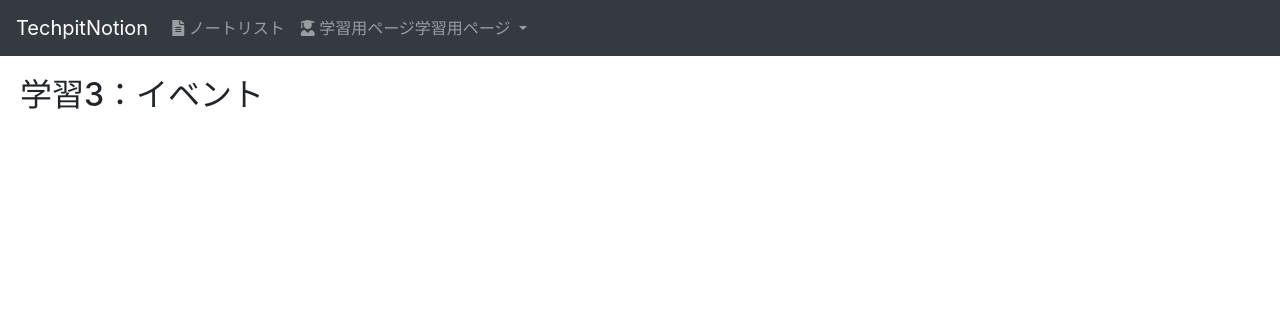
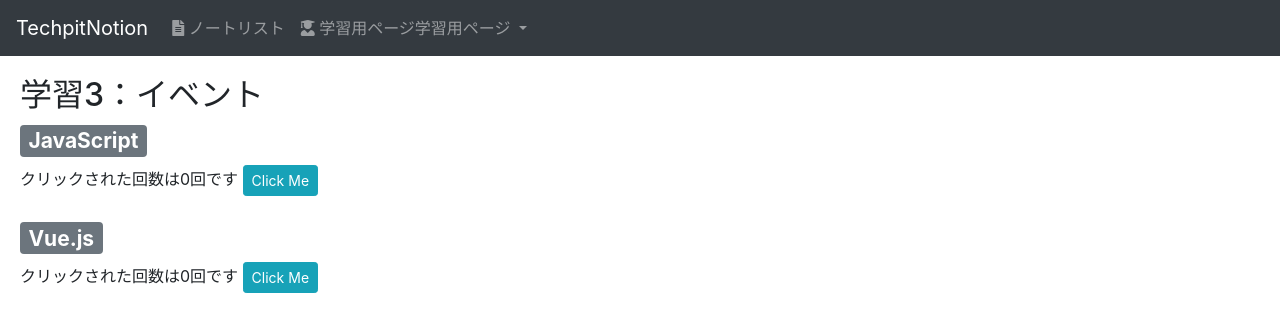
Before and after one commit to taka01150810/nortion_vue, a Vue app in the folder app/: page /study/event in a window 1280 px wide. Shown: the top 332 px of the page. Built offline with nearby package versions, Linux system fonts and the light colour scheme.

Commit message:
イベント処理

```diff
--- a/app/src/components/study/EventPage.vue
+++ b/app/src/components/study/EventPage.vue
@@ -1,11 +1,49 @@
 <template>
   <div class="event-page">
     <h2>学習3：イベント</h2>
+
+    <!-- 従来のJavaScript -->
+    <h3><span class="badge badge-secondary">JavaScript</span></h3>
+    <span id="countText">クリックされた回数は0回です </span>
+    <button id="button" class="btn btn-sm btn-info">Click Me</button>
+    <br />
+    <br />
+
+    <!-- Vue.js -->
+    <h3><span class="badge badge-secondary">Vue.js</span></h3>
+    <span>クリックされた回数は{{ count }}回です </span>
+    <!-- v-on:click = @click 対象の要素をクリックした際に指定した関数を呼び出す -->
+    <button id="button" class="btn btn-sm btn-info" @click="onClickButton()">
+      Click Me
+    </button>
   </div>
 </template>
 
 <script>
-export default {};
+// 従来のJavaScript
+let count = 0;
+window.onload = function () {
+  const button = document.getElementById("button");
+  button.onclick = function () {
+    count++;
+    const countText = document.getElementById("countText");
+    countText.innerHTML = "クリックされた回数は" + count + "回です ";
+  };
+};
+
+export default {
+  data() {
+    return {
+      // 変数を定義
+      count: 0,
+    };
+  },
+  methods: {
+    onClickButton: function () {
+      this.count++;
+    },
+  },
+};
 </script>
 
 <style scoped>
```
